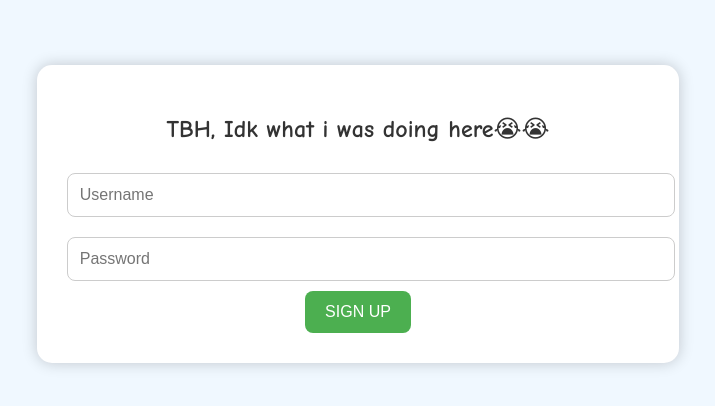
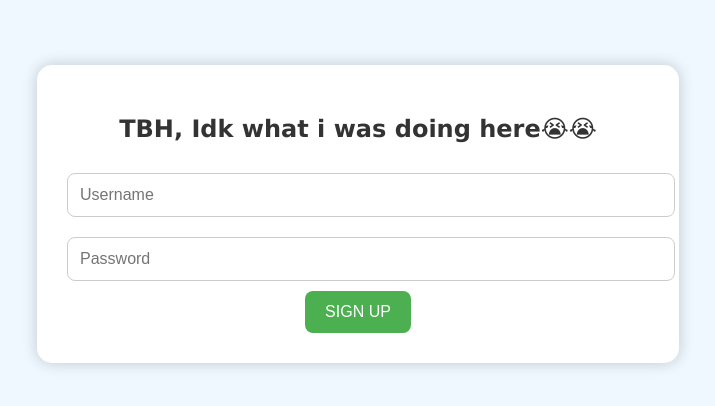
Before and after one commit to st10455187/angel-is-crazy, a plain HTML site: page index.html in a window 1280 px wide. Shown: the part 194-600 px from the top of the page, without its empty margins (282-997 px from the left). Drawn offline with Linux system fonts and the light colour scheme.

Commit message:
Update index.html

```diff
--- a/index.html
+++ b/index.html
@@ -6,7 +6,7 @@
   <title>Angel is Crazy</title>
   <style>
     body {
-      font-family: 'Comic Sans MS', cursive, sans-serif;
+      font-family: 'Verdana', sans-serif;
       background: #f0f8ff;
       display: flex;
       justify-content: center;
```
